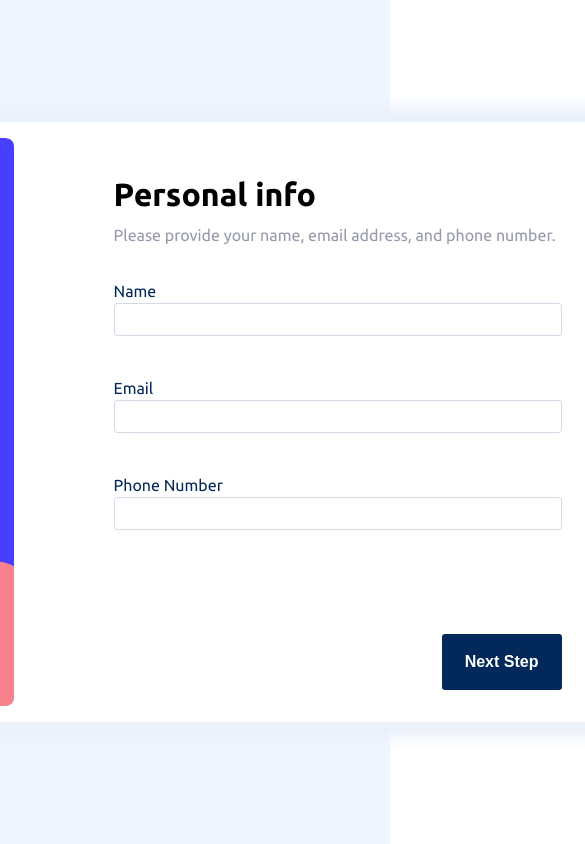
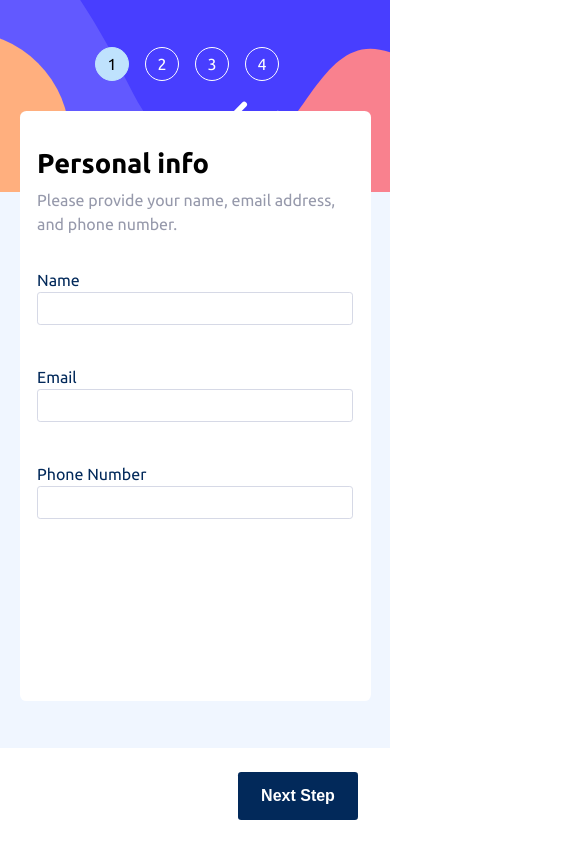
Before and after one commit to IzykGit/multistep-form, a React (Vite) app: page / in a window 390 px wide. Shown: the top 844 px of the page, 585 px wide, since content can reach past the window. Built offline with nearby package versions, Linux system fonts and the light colour scheme.

Commit message:
finished mobile styles

```diff
--- a/src/App.css
+++ b/src/App.css
@@ -146,7 +146,14 @@ main {
 
 
 .form_step {
-  min-width: 28rem;
+  width: 28rem;
+  height: fit-content;
+}
+
+.form_step > * {
+  word-wrap: break-word;
+  overflow-wrap: break-word;
+  white-space: normal;
 }
 
 .form_title {
@@ -299,3 +306,101 @@ main {
 
   visibility: hidden;
 }
+
+
+
+
+@media screen and (max-width: 1000px) {
+
+    .form_container {
+      display: flex;
+      flex-direction: column;
+      align-items: center;
+      justify-content: space-between;
+
+
+      width: 100%;
+      height: 100vh;
+      background-color: transparent;
+      padding: 0;
+
+      gap: 0;
+    }
+
+    .steps {
+      background-color: transparent;
+      width: 100%;
+
+      padding: 0rem 8rem 4rem 8rem;
+
+      flex-direction: row;
+      justify-content: center;
+
+      border-radius: 0;
+
+      background-image: url(./assets/bg-sidebar-mobile.svg);
+
+      height: 12rem;
+
+      position: relative;
+      z-index: 2;
+
+      margin-bottom: -8rem;
+    }
+
+    .step_container {
+      justify-content: center;
+    }
+
+    .form_content {
+      width: 90%;
+      height: 70%;
+
+      position: relative;
+      z-index: 3;
+
+      border-radius: 0.4rem;
+
+      background-color: white;
+    }
+
+    .form_buttons_mobile {
+      background-color: white;
+
+      width: 100%;
+      height: 6rem;
+
+      position: relative;
+
+      display: flex;
+      align-items: center;
+      justify-content: space-between;
+    }
+
+    .form_buttons_mobile > button {
+      margin: 0rem 2rem;
+      height: 3rem;
+    }
+
+
+
+    .form {
+      width: 90%;
+    }
+
+    .form_step {
+      width: 90%;
+    }
+}
+
+
+
+@media screen and (max-width: 600px) {
+  .form_title {
+    font-size: 1.7rem;
+  }
+
+  .form_desc {
+    font-size: 1rem;
+  }
+}
--- a/src/App.jsx
+++ b/src/App.jsx
@@ -1,4 +1,4 @@
-import { useState } from 'react'
+import { useEffect, useState } from 'react'
 
 import { steps } from './data/steps.js'
 import { forms } from './data/forms.js'
@@ -92,6 +92,19 @@ const App = () => {
         setStepNumber(2)
     }
 
+    const [screenWidth, setScreenWidth] = useState(window.innerWidth);
+
+    useEffect(() => {
+        const handleResize = () => {
+          setScreenWidth(window.innerWidth);
+        };
+
+        window.addEventListener('resize', handleResize);
+
+        return () => {
+          window.removeEventListener('resize', handleResize);
+        };
+      }, []);
 
     return (
         <main>
@@ -107,10 +120,13 @@ const App = () => {
                                 <p>{step.number}</p>
                             </div>
 
+                            {screenWidth > 1000 && (
                                 <div className='step'>
                                     <p>{step.step}</p>
                                     <p>{step.name}</p>
                                 </div>
+                            )}
+
 
                         </li>
                     ))}
@@ -155,8 +171,9 @@ const App = () => {
 
                         {stepNumber === 4 && <Summary handleReset={resetSteps}/>}
 
+
+                        {screenWidth > 1000 && (
                             <div className='form_buttons'>
-
                                 <button type='button' className={stepNumber > 1 ? 'back_button' : 'back_button_hidden'}
                                 onClick={() => setStepNumber(stepNumber - 1)}>Go Back</button>
 
@@ -166,6 +183,8 @@ const App = () => {
                                     <button type="submit" className='next_button'>Confirm</button>
                                 )}
                             </div>
+                        )}
+
 
                     </form>
 
@@ -174,6 +193,19 @@ const App = () => {
 
                 </div>
 
+                {screenWidth < 1000 && (
+                    <div className='form_buttons_mobile'>
+
+                        <button type='button' className={stepNumber > 1 ? 'back_button' : 'back_button_hidden'}
+                        onClick={() => setStepNumber(stepNumber - 1)}>Go Back</button>
+
+                        {stepNumber !== 4 ? (
+                            <button type="button" onClick={handleSubmit} className='next_button'>Next Step</button>
+                        ) : (
+                            <button type="button" onClick={handleSubmit} className='next_button'>Confirm</button>
+                        )}
+                    </div>
+                )}
 
             </section>
 
--- a/src/styles/AddOns.module.css
+++ b/src/styles/AddOns.module.css
@@ -96,7 +96,8 @@
 
 
 .name_desc {
-    min-width: 15rem;
+    width: 15rem;
+
     text-align: left;
 }
 
@@ -112,6 +113,9 @@
 
 .name_desc > * {
     margin: 0;
+    word-wrap: break-word;
+    overflow-wrap: break-word;
+    white-space: normal;
 }
 
 
@@ -119,3 +123,51 @@
 .price {
     color: hsl(243, 100%, 62%);
 }
+
+
+
+@media screen and (max-width: 1000px) {
+    .container {
+        justify-content: center;
+        gap: 1rem;
+    }
+
+    .selected_container {
+        justify-content: center;
+        gap: 1rem;
+    }
+}
+
+
+@media screen and (max-width: 500px) {
+    .container {
+        flex-direction: column;
+        gap: 0.5rem;
+
+        padding: 0.5rem 0rem;
+    }
+
+    .selected_container {
+        flex-direction: column;
+        gap: 0.5rem;
+
+        padding: 0.5rem 0rem;
+    }
+
+    .container > * {
+        margin: 0;
+    }
+
+    .name_desc {
+        text-align: center;
+    }
+
+    .name_desc > * {
+        font-size: 0.9rem;
+    }
+
+    .price {
+        font-size: 0.9rem;
+        margin: 0;
+    }
+}
--- a/src/styles/Plans.module.css
+++ b/src/styles/Plans.module.css
@@ -149,3 +149,33 @@
     border-radius: 100%;
     background-color: white;
 }
+
+
+
+
+
+@media screen and (max-width: 500px) {
+    .plans_container {
+        flex-direction: column;
+        align-items: center;
+        gap: 1rem;
+    }
+
+    .plan_button {
+        width: 80%;
+        height: 3rem;
+
+        flex-direction: row;
+        align-items: center;
+
+        gap: 0;
+    }
+
+    .plan_button_selected {
+        width: 80%;
+        height: 4rem;
+
+        flex-direction: row;
+        align-items: center;
+    }
+}
```
Also changed, not shown: src/assets/bg-sidebar-mobile.svg (added). Lines whose indentation alone changed are shown as unchanged.
